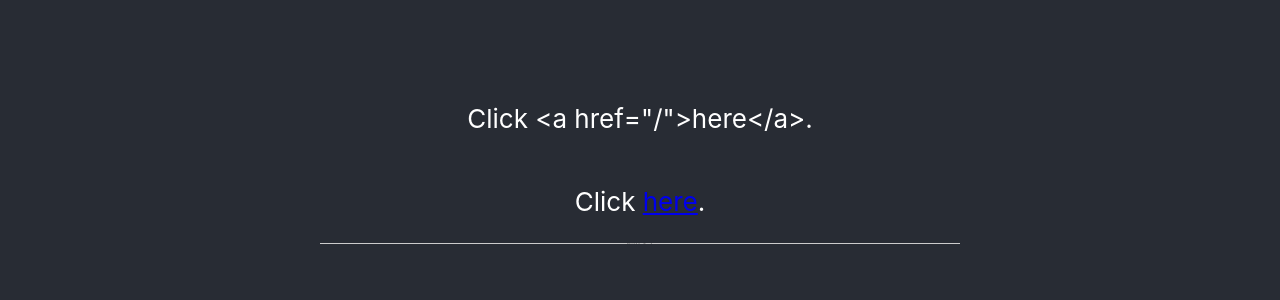
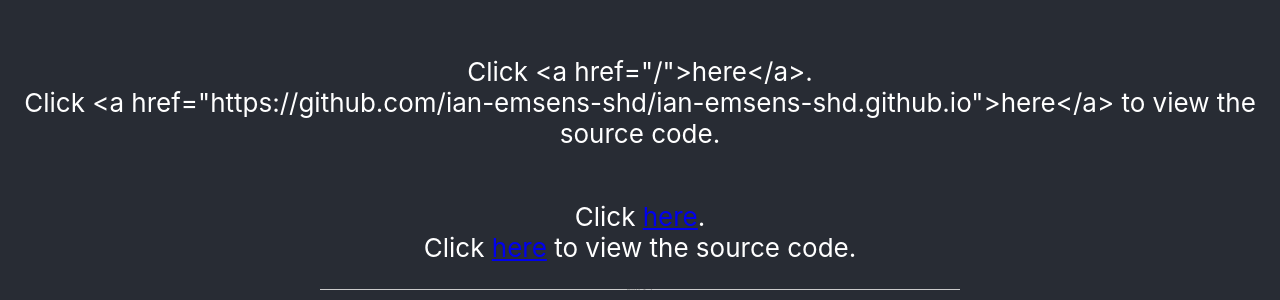
Before and after one commit to ian-emsens-shd/ian-emsens-shd.github.io, a React (Create React App) app: page / in a window 1280 px wide. Shown: the part 240-540 px from the top of the page. Built offline with nearby package versions, Linux system fonts and the light colour scheme.

Commit message:
feat: add external url to i18n example

```diff
--- a/src/App.js
+++ b/src/App.js
@@ -21,9 +21,19 @@
       </Helmet>
 
       <header className="App-header">
-        <p>{t("key-with-a-url")}</p>
+        <p>
+          {t("key-with-a-url")}
+          <br />
+          {t("key-with-an-external-url")}
+        </p>
 
-        <p dangerouslySetInnerHTML={{ __html: t("key-with-a-url") }} />
+        <p
+          dangerouslySetInnerHTML={{
+            __html: `${t("key-with-a-url")}<br/>${t(
+              "key-with-an-external-url"
+            )}`,
+          }}
+        />
 
         <img src={url} alt="This was loaded by React"></img>
       </header>
--- a/src/index.js
+++ b/src/index.js
@@ -11,7 +11,8 @@
   .init({resources: {
       en: {
         translation: {
-          "key-with-a-url": "Click <a href=\"/\">here</a>."
+          "key-with-a-url": "Click <a href=\"/\">here</a>.",
+          "key-with-an-external-url": "Click <a href=\"https://github.com/ian-emsens-shd/ian-emsens-shd.github.io\">here</a> to view the source code."
         }
       }
     },
```
Also changed, not shown: 7 other files (tests, documents, lock files or other folders).
